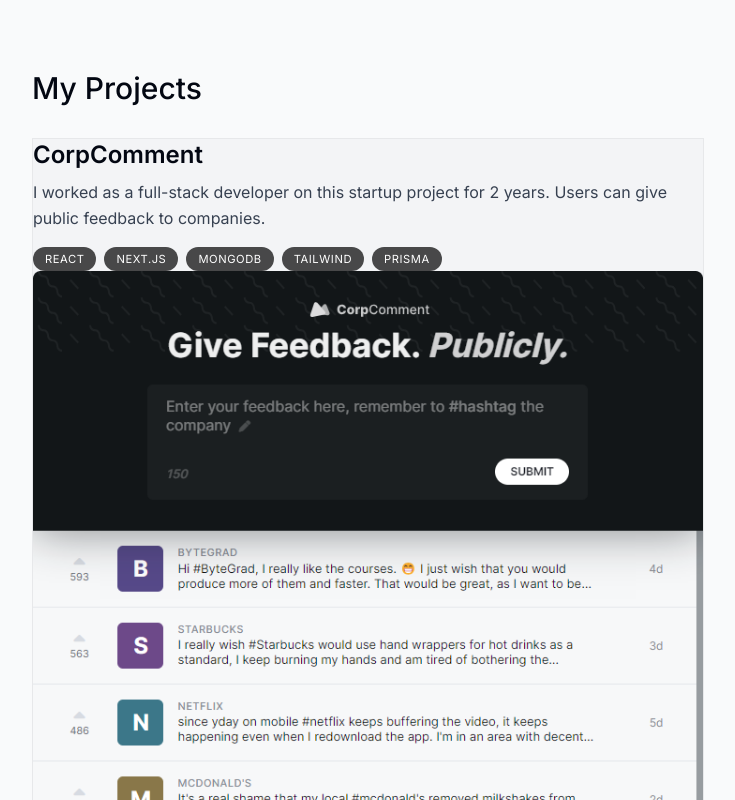
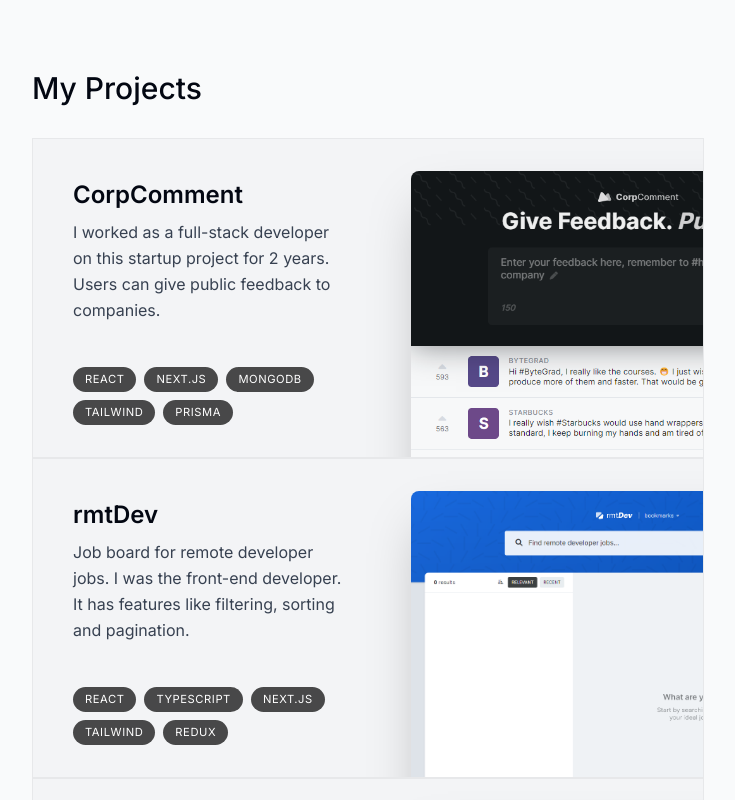
Before and after one commit to parshva555/Portfolio, a Next.js app: page / in a window 1280 px wide. Shown: the part 1280-2080 px from the top of the page, without its empty margins (272-1007 px from the left). Built offline with nearby package versions, Linux system fonts and the light colour scheme.

Commit message:
completing project cards design

```diff
--- a/components/projects.tsx
+++ b/components/projects.tsx
@@ -24,15 +24,17 @@
 function Project({
     title,description,tags,imageUrl}:ProjectProps){
     return (
-        <section className='bg-gray-100 max-w-[42rem] border border-black/5 overflow-hidden '>
+        <section className='bg-gray-100 max-w-[42rem] border border-black/5 overflow-hidden sm:pr-8 relative sm:h-[20rem]'>
+            <div className='pt-4 pb-8 px-5 sm:pl-10 sm:pr-2 sm:pt-10 sm:max-w-[50%] flex flex-col h-full'>
             <h3 className='text-2xl font-semibold'>{title}</h3>
-            <p className='mt-2 leading-relaxed text-gray-700'>{description}</p>
-            <ul className='flex flex-wrap mt-4 gap-2 '>
-            {tags.map((tag,index) => (
-                    <li className='bg-black/[0.7] px-3 py-1 text-[0.7rem] uppercase tracking-wider text-white rounded-full' key={index}>{tag}</li>
-                ))}
-            </ul>
-            <Image src={imageUrl} alt="Project I worked on" quality={95} />
+                        <p className='mt-2 leading-relaxed text-gray-700'>{description}</p>
+                        <ul className='flex flex-wrap mt-4 gap-2 sm:mt-auto'>
+                        {tags.map((tag,index) => (
+                                <li className='bg-black/[0.7] px-3 py-1 text-[0.7rem] uppercase tracking-wider text-white rounded-full' key={index}>{tag}</li>
+                            ))}
+                        </ul>
+            </div>
+            <Image src={imageUrl} alt="Project I worked on" quality={95} className='absolute top-8 -right-40 w-[28.25rem] rounded-t-lg shadow-2xl'/>
         </section>
     )
 }
```
